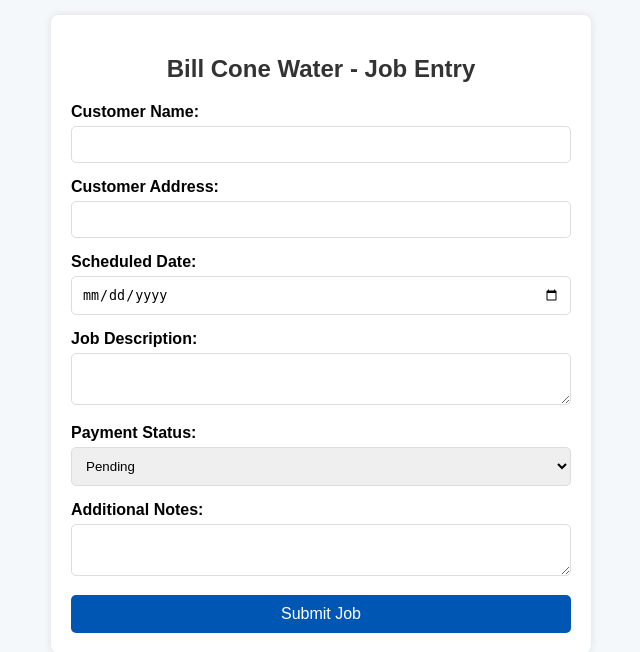
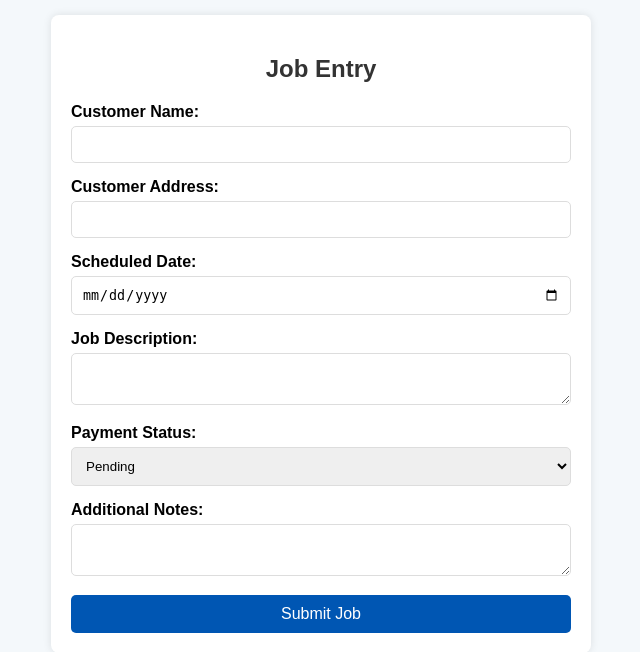
Before and after one commit to nfish92/Google_API_2_Sheets, a Flask app: template templates/index.html in a window 1280 px wide. Shown: the top 652 px of the page, without its empty margins (319-959 px from the left). Run offline with Flask 3, Linux system fonts and the light colour scheme; the template is opened without the code that fills it, so the values that code supplies are empty.

Commit message:
index.html

```diff
--- a/templates/index.html
+++ b/templates/index.html
@@ -54,7 +54,7 @@
 <body>
   <div class="container">
     <!-- Main heading -->
-    <h2>Bill Cone Water - Job Entry</h2>
+    <h2>Job Entry</h2>
     <!-- Job entry form. This posts via JS (see script.js), not traditional POST -->
     <form id="jobForm">
       <label>Customer Name:</label>
```
